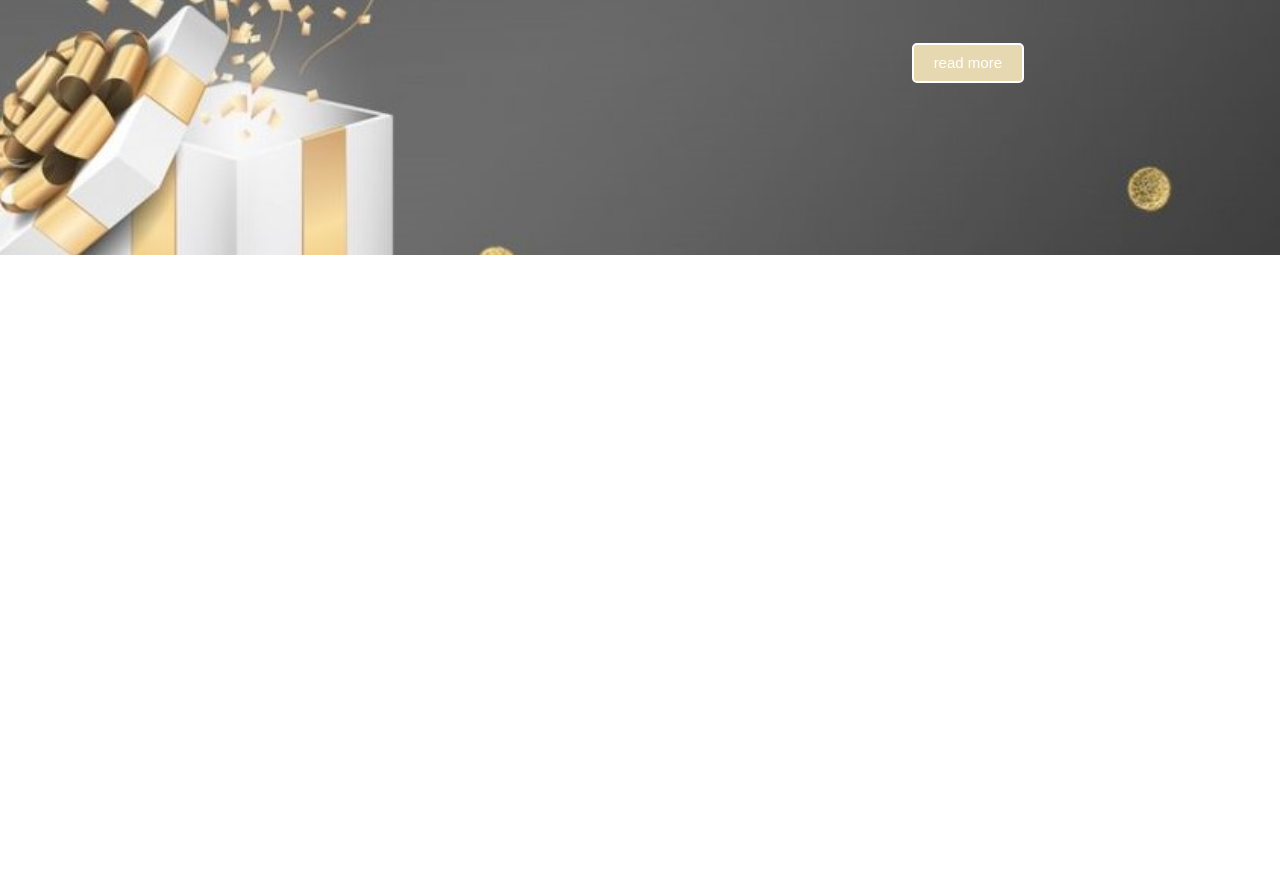
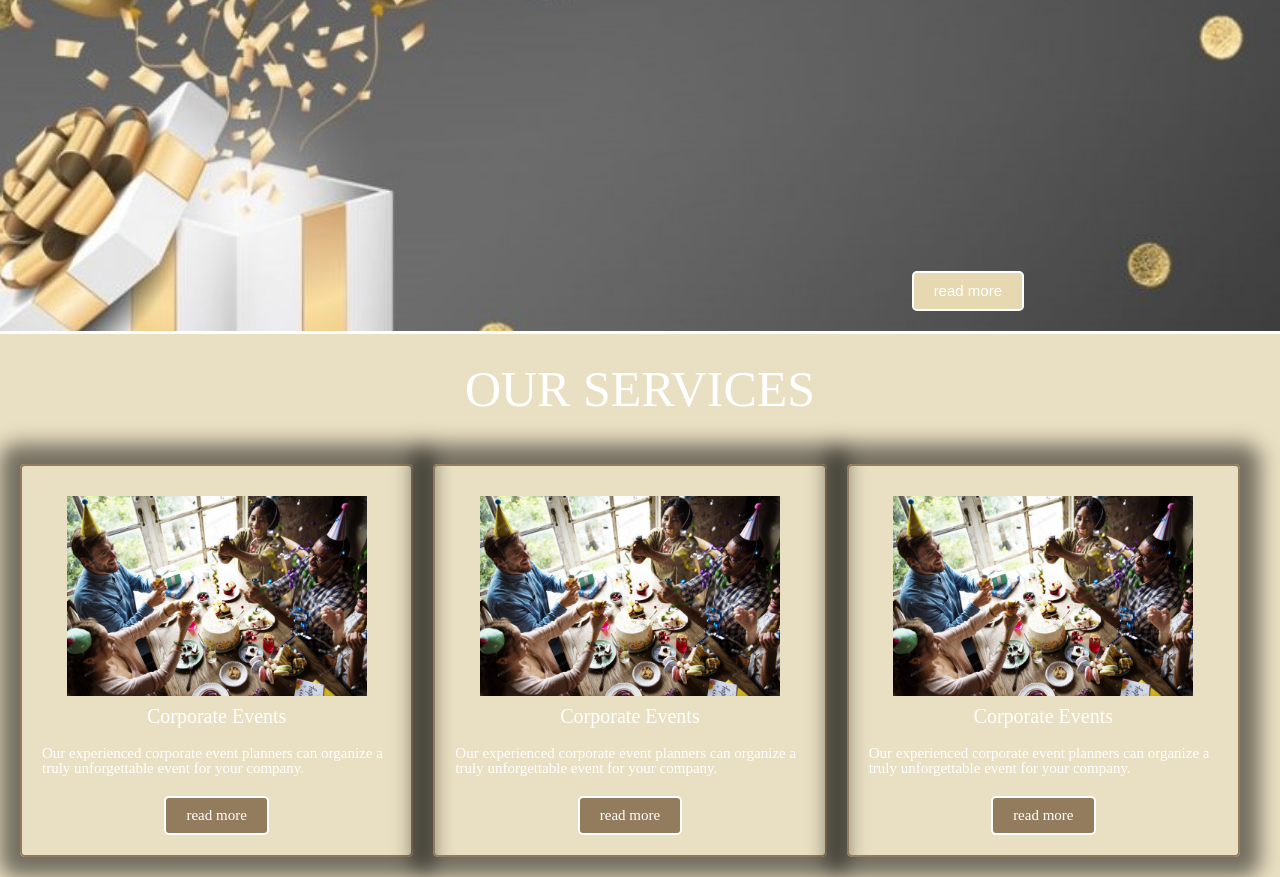
Before and after one commit to TeakaA/birthday, a plain HTML site: page index.html in a window 1280 px wide. Shown: the part 545-1422 px from the top of the page. Before the commit the page ends 800 px from the top, so only its background shows below. Drawn offline with Linux system fonts and the light colour scheme.

Commit message:
add changes

```diff
--- a/index.html
+++ b/index.html
@@ -38,7 +38,7 @@
 
     </header>
 
-    <section >
+    <section class="section-1" >
         <div class="main-section">
          <h1>event planner</h1>
          <p>helping you celebrate</p>
@@ -48,13 +48,28 @@
        </div>
     </section>
     <section class="section">
-        <div class="txt-service">
+        <!-- <div class="txt-service"> -->
             <h4>our services</h4>
-        </div>
+        <!-- </div> -->
         <div class="service">
-            <div class="service-box"></div>
-            <div class="service-box"></div>
-            <div class="service-box"></div>
+            <div class="service-box">
+                <img src="img/img1.jpg" alt="birthday">
+                <h5>Corporate Events</h5>
+                <p>Our experienced corporate event planners can organize a truly unforgettable event for your company.</p>
+                 <a href="#"> read more</a>
+            </div>
+            <div class="service-box">
+                <img src="img/img1.jpg" alt="birthday">
+                <h5>Corporate Events</h5>
+                <p>Our experienced corporate event planners can organize a truly unforgettable event for your company.</p>
+                 <a href="#"> read more</a>
+            </div>
+            <div class="service-box">
+                <img src="img/img1.jpg" alt="birthday">
+                <h5>Corporate Events</h5>
+                <p>Our experienced corporate event planners can organize a truly unforgettable event for your company.</p>
+                 <a href="#"> read more</a>
+            </div>
         </div>
     </section>
 
--- a/style.css
+++ b/style.css
@@ -57,13 +57,14 @@ header{
     box-shadow: 0px 0px 20px 0px rgba(0,0,0,0.25);
 }
 
-body{
+/* body{
     background-image: url(img/brd.jpg);
     background-size: cover;
     background-position:top;
     font-family: sans-serif;
     background-repeat: no-repeat;
-}
+    background-attachment: fixed;
+} */
 
 .menu-bar{
     background:	#e6d9b1;
@@ -117,6 +118,18 @@ body{
 .menu-bar ul li:hover .sub-menu-1 ul li a:hover{
     color:#937c5d;
 }
+.section-1{
+    height: 100vh;
+    width: 100%;
+    display: inline-block;
+    overflow: hidden;
+    background-image: url(img/brd.jpg);
+    background-size: cover;
+    background-position:top;
+    font-family: sans-serif;
+    background-repeat: no-repeat;
+
+}
 .main-section{
     width: 100%;
     height: 100%;
@@ -155,6 +168,7 @@ body{
     right: 20%;
     padding: 10px 20px;
     background-color: #e6d9b1;
+    bottom: 20px;
 }
 .more a{
     font-size: 15px;
@@ -167,4 +181,77 @@ body{
 .section{
     display: flex;
     width: 100%;
+    background-color: #e9dfc2;
+    justify-content: center;
+    align-items: center;
+    flex-direction: column;
 }
+.section h4{
+    font-size: 50px;
+    color:#fff;
+    margin-top: 30px;
+    text-transform: uppercase;
+
+
+}
+.service{
+    display: flex;
+    flex-wrap:nowrap;
+    justify-content: center;
+    align-items: center;
+    margin-top: 30px;
+    padding: 20px;
+
+}
+.service-box{
+    display: flex;
+    flex-direction: column;
+    justify-content: center;
+    align-items: center;
+    border:2px solid #937c5d;
+    margin-right: 20px;
+    padding: 20px;
+    border-radius: 5px;
+    box-shadow: 0px 0px 20px 20px rgba(0,0,0,0.5);
+    transition: transform 200ms, box-shadow 200ms;
+
+}
+.service-box:hover{
+    box-shadow: 0px 0px 20px 20px rgba(0,0,0,0.5);
+    /* transition: 1s; */
+    transform: scale(1.1);
+}
+.service-box h5{
+    font-size: 20px;
+    color:#fff;
+    margin-bottom: 10px;
+    margin-top: 10px;
+}
+.service-box p{
+    font-size: 15px;
+    color:#fff;
+    margin-bottom: 10px;
+    margin-top: 10px;
+}
+
+.service-box img{
+    width: 300px;
+    margin-top: 10px;
+}
+.service-box a{
+        font-size: 15px;
+        color:#fff;
+        border:2px solid #fff;
+        border-radius: 5px;
+        background-color:#937c5d;
+        padding: 10px 20px;
+        margin-top: 10px;
+}
+.service-box a:hover{
+
+        background-color:#e6d9b1;
+        transition: 1s;
+        color:#937c5d ;
+
+
+}
```
Also changed, not shown: img/img1.jpg (added).
